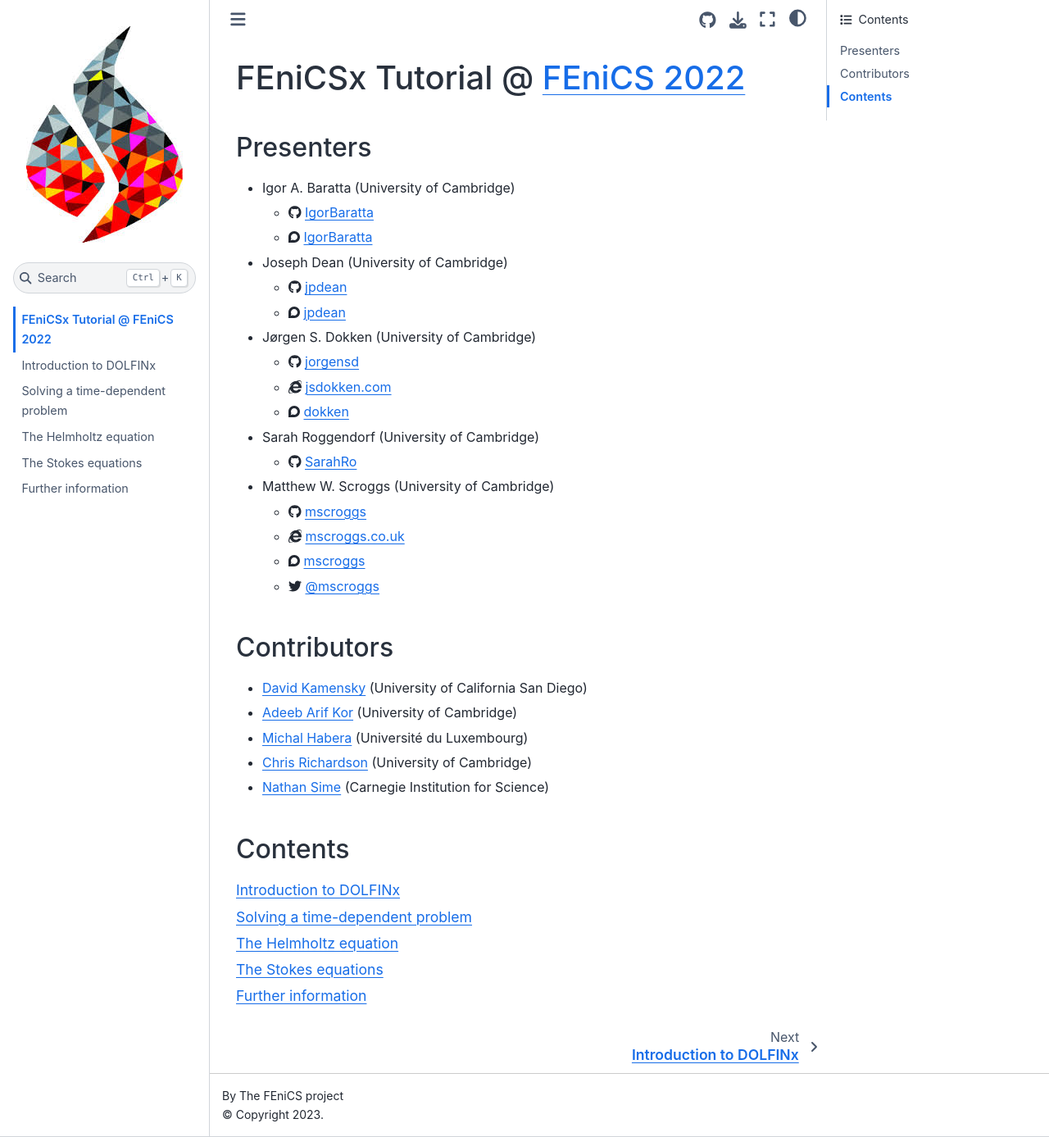
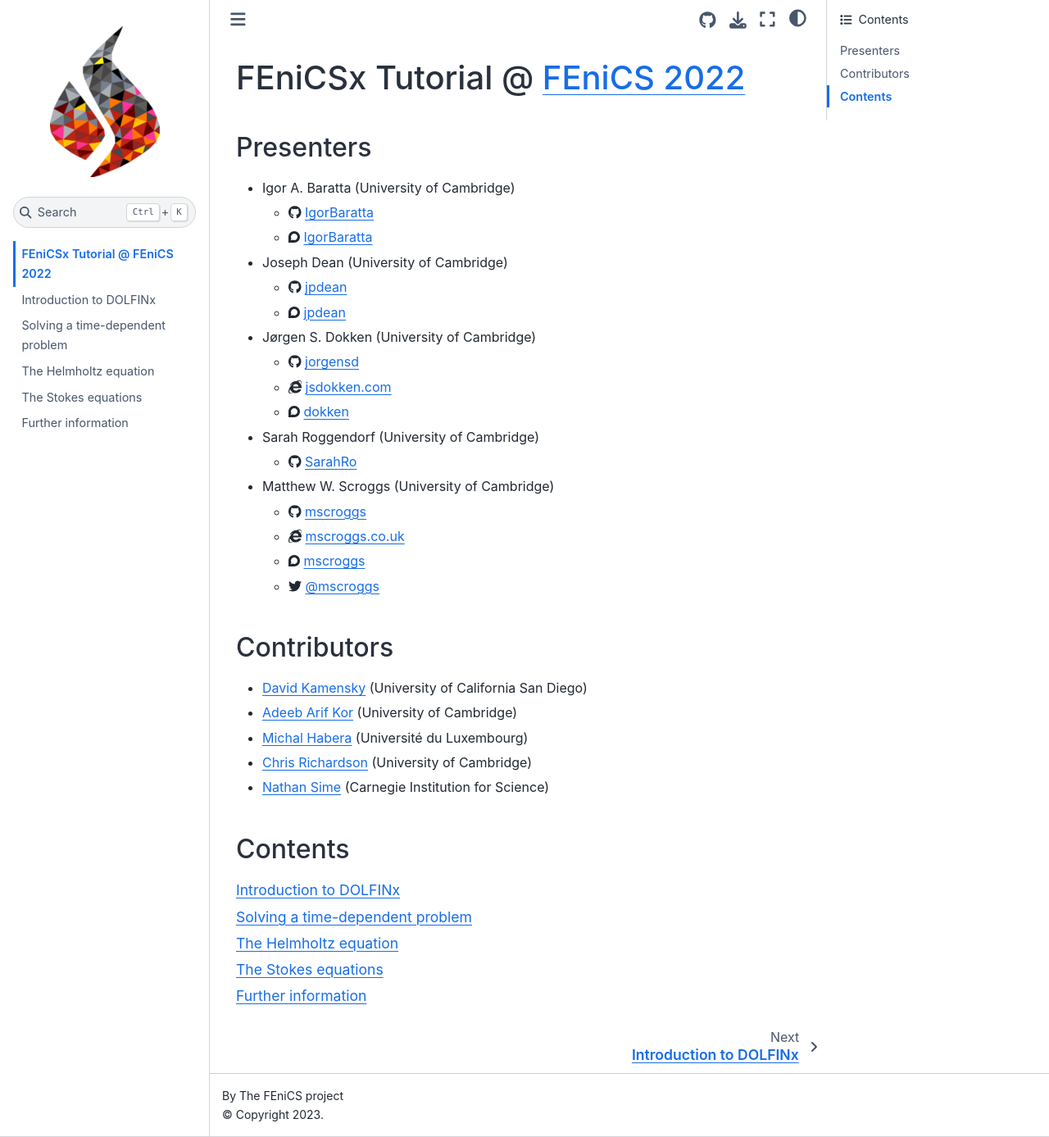
Before and after one commit to jorgensd/fenics22-tutorial, a Jupyter Book: the page built from intro.md, in a window 1280 px wide and 1387 px high. Shown: the whole window at 82% size. Built offline with Jupyter Book 1.0.4 settings and Sphinx 7.4.7 and the Sphinx Book theme 1.1.4, drawn with Linux system fonts in a browser that asks for light colours.

Commit message:
Fix config logo

```diff
--- a/_config.yml
+++ b/_config.yml
@@ -3,7 +3,7 @@
 
 title: FEniCS 22 tutorial
 author: The FEniCS project
-logo: logo.jpeg
+logo: fenics_logo.png
 
 # Force re-execution of notebooks on each build.
 # See https://jupyterbook.org/content/execute.html
@@ -48,4 +48,5 @@
 # Add HTML generated figures here
 sphinx:
   config:
-    html_extra_path: ["mesh.html","wavenumber.html","Abs(u).html", "beam.html", "w.html"]
+    html_extra_path:
+      ["mesh.html", "wavenumber.html", "Abs(u).html", "beam.html", "w.html"]
```
Also changed, not shown: fenics_logo.png (added), logo.jpeg (deleted).
